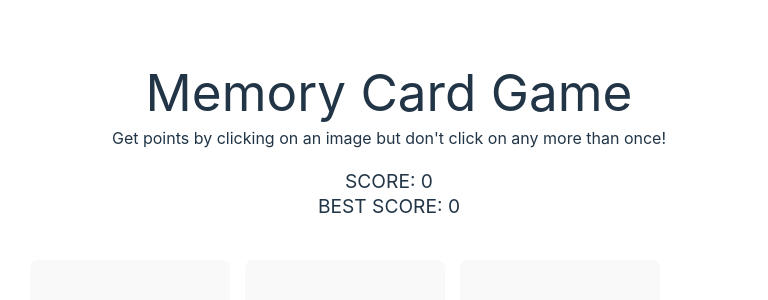
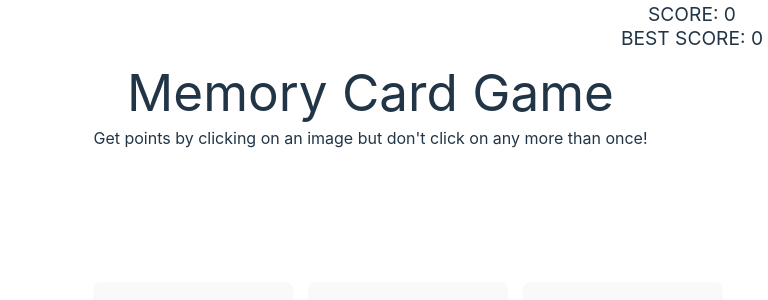
Before and after one commit to manelly67/TheOdinProject-memory-card-game, a React (Vite) app: page / in a window 768 px wide. Shown: the top 300 px of the page. Built offline with nearby package versions, Linux system fonts and the light colour scheme; no server answers.

Commit message:
style score

```diff
--- a/src/App.jsx
+++ b/src/App.jsx
@@ -111,7 +111,14 @@ function App() {
           </p>
           <br></br>
         </header>
-        <section>
+        <section
+          style={{
+            position: "fixed",
+            backgroundColor: "white",
+            right: "5px",
+            top: "5px",
+          }}
+        >
           <Score score={score} bestScore={bestScore} />
         </section>
       </div>
--- a/src/styles/App.css
+++ b/src/styles/App.css
@@ -7,7 +7,7 @@
 }
 
 #root {
-  --column1: calc(100vw);
+  --column1: calc(100%);
   --row1: 250px;
   padding-left: calc(var(--row1) * 0.02);
   display: grid;
@@ -16,7 +16,7 @@
 }
 
 #root > div > header {
-  margin-top: 2em;
+  margin-top: 2rem;
   display: flex;
   flex-direction: column;
   gap: 10px;
@@ -32,8 +32,8 @@
 .board {
   grid-row: 2/3;
   grid-column: 1/2;
-  width: 90%;
-  padding-left: calc(var(--row1) * 0.1);
+  width: 100%;
+  padding-left: calc(var(--column1) * 0.15);
 }
 
 ul {
@@ -74,11 +74,7 @@ ul {
 
 @media screen and (min-width: 621px) and (max-width: 980px) {
   .board {
-    height: 100vh;
-    width: 100vw;
-    display: flex;
-    justify-content: center;
-    align-items: center;
+    padding-left: calc(var(--column1) * 0.12);
   }
 }
 
@@ -86,6 +82,7 @@ ul {
   .board {
     height: 100vh;
     width: 100vw;
+    padding-left: calc(var(--column1) * 0.07);
     display: flex;
     justify-content: center;
     align-items: center;
```
Also changed, not shown: 4 other files (tests, documents, lock files or other folders).
